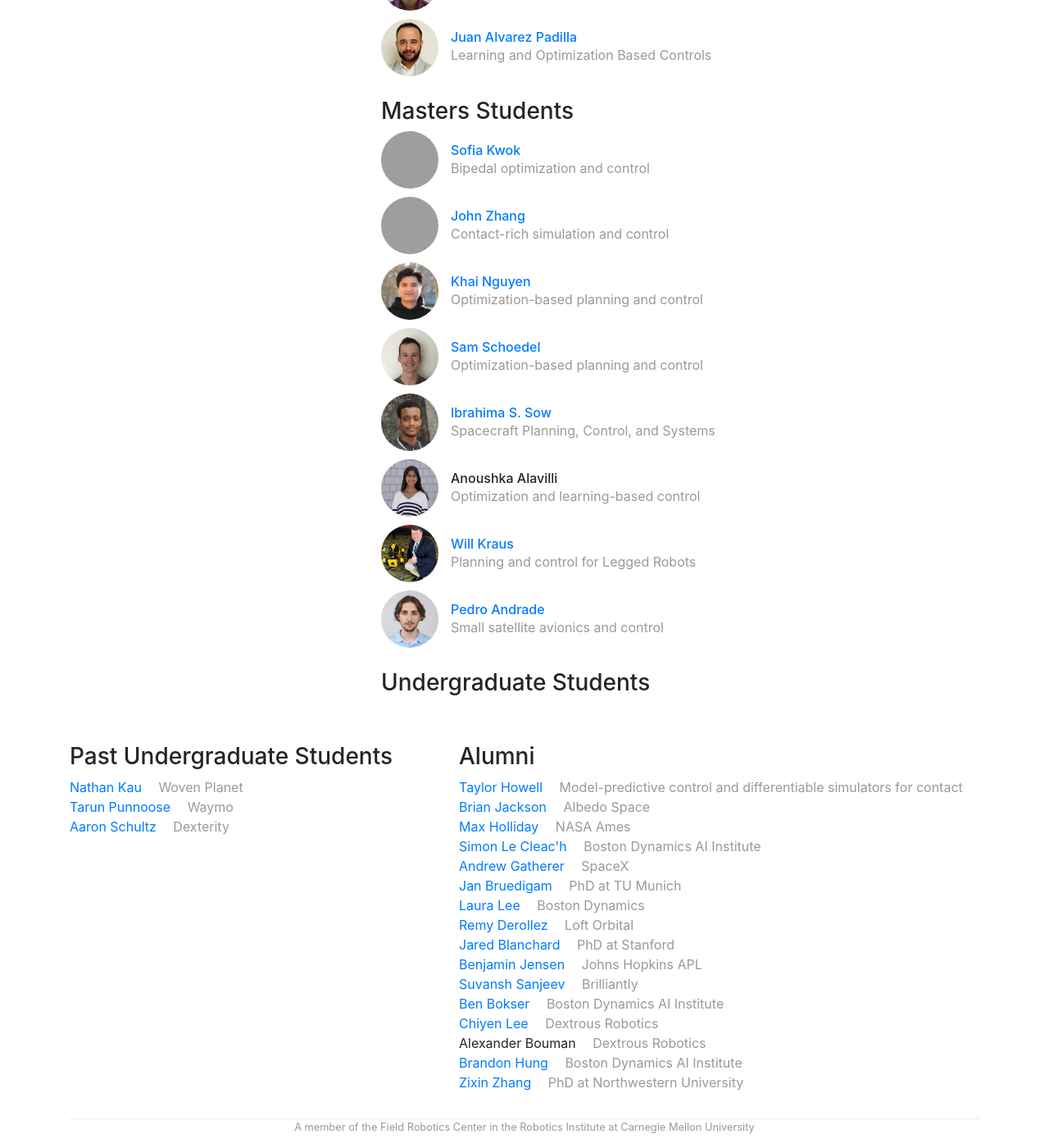
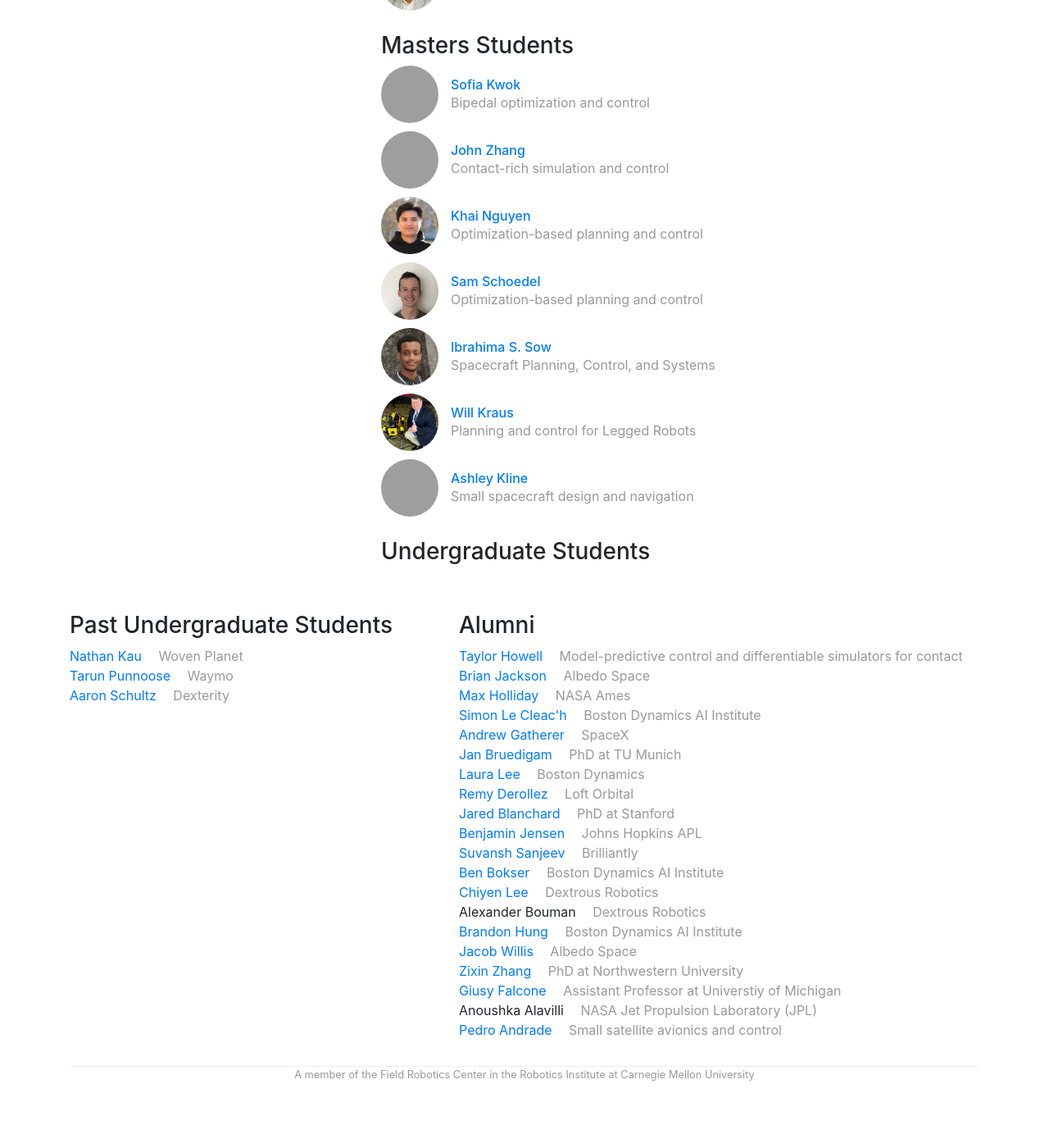
Before and after one commit to RoboticExplorationLab/roboticexplorationlab.github.io, a Jekyll site: the page built from index.html, in a window 1280 px wide and 1400 px high, scrolled down 6466 px. Shown: the whole window at 82% size. Built offline with Jekyll 4.4.1, drawn with Linux system fonts in a browser that asks for light colours; comment, search, counter and statistics services are not loaded; after the commit the page ends 7802 px from its top, so only the background shows below that; some of the changed text lies outside the part shown; grey boxes are pictures that could not be loaded.

```diff
--- a/_data/people.yml
+++ b/_data/people.yml
@@ -190,9 +190,9 @@ jbwillis:
     display_name: "Jacob Willis"
     webpage: "https://www.linkedin.com/in/jacob-willis/"
     github: jbwillis
-    role: phd
+    role: alum
     image: /img/people/jacobwillis.jpg
-    bio: Small spacecraft systems and control
+    bio: Albedo Space
 
 jj:
     display_name: "Jeong Hun (JJ) Lee"
@@ -238,9 +238,9 @@ giusy:
     display_name: "Giusy Falcone"
     webpage: "https://gfalcon2.web.illinois.edu/"
     github: gfalcon2
-    role: postdoc
+    role: alum
     image: /img/people/giusy.jpg
-    bio: Postdoctoral Fellow
+    bio: Assistant Professor at Universtiy of Michigan
 
 john:
     display_name: "John Zhang"
@@ -295,9 +295,9 @@ anoushka:
     display_name: "Anoushka Alavilli"
     # webpage: "https://www.linkedin.com/in/ibrasw/"
     # github:
-    role: masters
+    role: alum
     image: /img/people/Anoushka.jpg
-    bio: Optimization and learning-based control
+    bio: NASA Jet Propulsion Laboratory (JPL)
 
 willK:
     display_name: "Will Kraus"
@@ -319,9 +319,18 @@ pedro:
     display_name: "Pedro Andrade"
     webpage: "https://www.linkedin.com/in/pedronrandrade/"
     github:
-    role: masters
+    role: alum
     image: /img/people/pedro.jpg
     bio: Small satellite avionics and control
+
+ashley:
+    display_name: "Ashley Kline"
+    webpage: "www.linkedin.com/in/ankline"
+    github:
+    role: masters
+    image: /img/people/ashley.jpg
+    bio: Small spacecraft design and navigation
+
 # grad-a:
 #     display_name: "Grad A"
 #     role: grad
```
Also changed, not shown: 1 other file.
